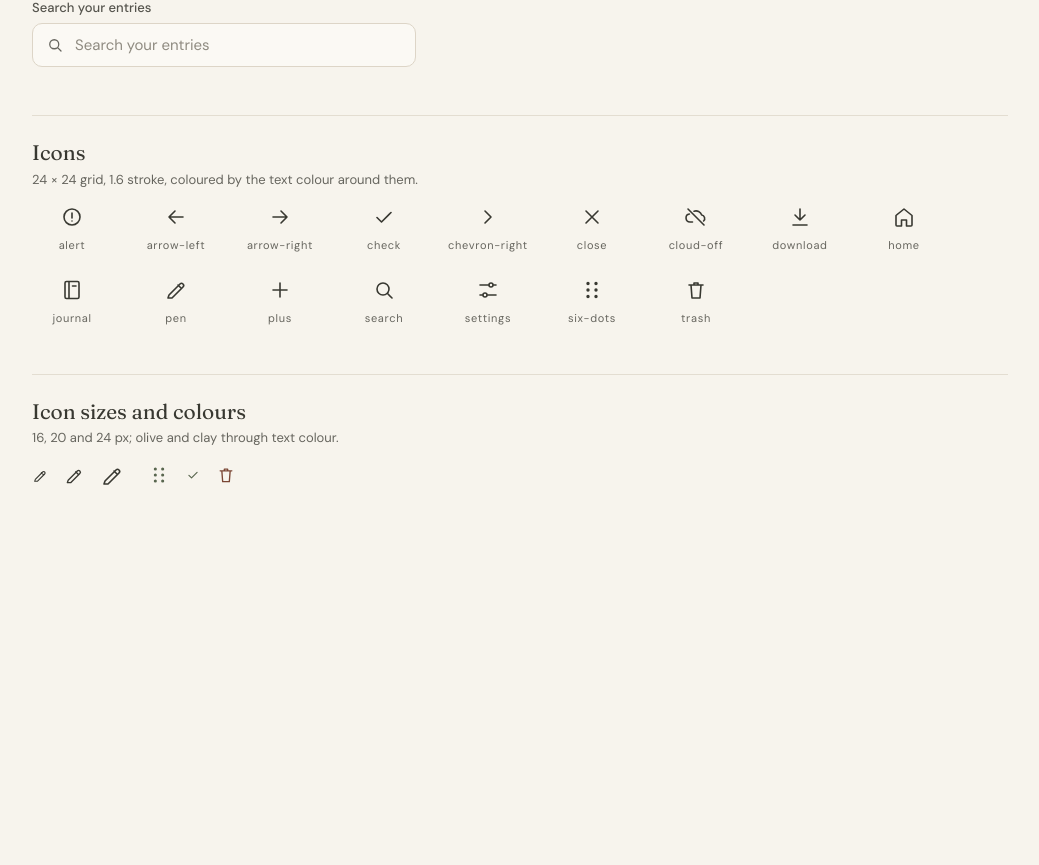
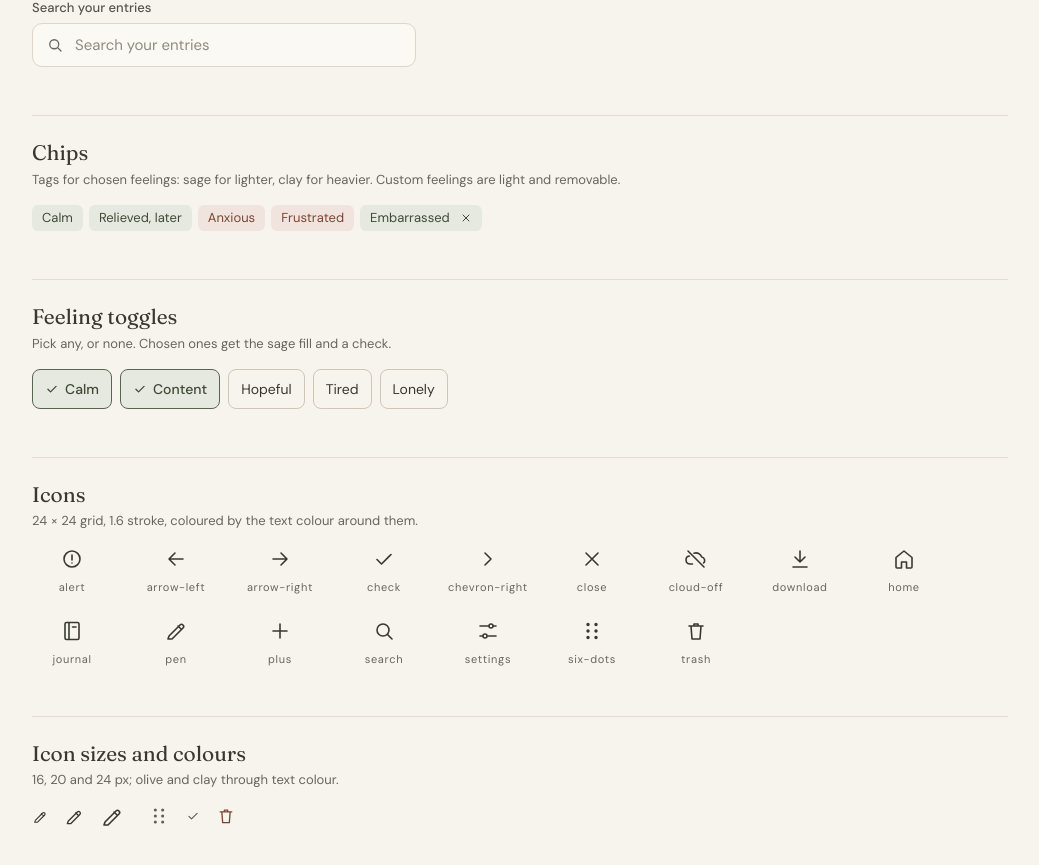
Before and after one commit to keimdja/haven-the-journal, an Angular app: page /styleguide in a window 1280 px wide. Shown: the part 1672-2537 px from the top of the page, without its empty margins (120-1159 px from the left). Before the commit the page ends 2208 px from the top, so only its background shows below. Built offline with nearby package versions, Linux system fonts and the light colour scheme.

Commit message:
feat(ui): add chip

```diff
--- a/src/app/features/styleguide/styleguide.ts
+++ b/src/app/features/styleguide/styleguide.ts
@@ -2,6 +2,7 @@ import { ChangeDetectionStrategy, Component } from '@angular/core';
 
 import { BrandMark } from '../../shared/ui/brand-mark/brand-mark';
 import { Button } from '../../shared/ui/button/button';
+import { Chip } from '../../shared/ui/chip/chip';
 import { Icon } from '../../shared/ui/icon/icon';
 import { TextField, TextFieldInput } from '../../shared/ui/text-field/text-field';
 import { ICON_NAMES } from '../../shared/ui/icon/icons';
@@ -13,7 +14,7 @@ import { StyleguideSection } from './styleguide-section';
  */
 @Component({
   selector: 'app-styleguide',
-  imports: [BrandMark, Button, Icon, StyleguideSection, TextField, TextFieldInput],
+  imports: [BrandMark, Button, Chip, Icon, StyleguideSection, TextField, TextFieldInput],
   template: `
     <main class="mx-auto flex max-w-5xl flex-col gap-12 px-6 py-12">
       <header class="flex flex-col gap-2">
@@ -92,6 +93,32 @@ import { StyleguideSection } from './styleguide-section';
       </app-styleguide-section>
 
       <app-styleguide-section
+        heading="Chips"
+        note="Tags for chosen feelings: sage for lighter, clay for heavier. Custom feelings are light and removable."
+      >
+        <div class="flex flex-wrap gap-1.5">
+          <app-chip label="Calm" />
+          <app-chip label="Relieved, later" />
+          <app-chip label="Anxious" weight="heavy" />
+          <app-chip label="Frustrated" weight="heavy" />
+          <app-chip label="Embarrassed" [removable]="true" />
+        </div>
+      </app-styleguide-section>
+
+      <app-styleguide-section
+        heading="Feeling toggles"
+        note="Pick any, or none. Chosen ones get the sage fill and a check."
+      >
+        <div class="flex flex-wrap gap-2">
+          <app-chip label="Calm" [toggle]="true" [pressed]="true" />
+          <app-chip label="Content" [toggle]="true" [pressed]="true" />
+          <app-chip label="Hopeful" [toggle]="true" />
+          <app-chip label="Tired" [toggle]="true" />
+          <app-chip label="Lonely" [toggle]="true" />
+        </div>
+      </app-styleguide-section>
+
+      <app-styleguide-section
         heading="Icons"
         note="24 × 24 grid, 1.6 stroke, coloured by the text colour around them."
       >
--- /dev/null
+++ b/src/app/shared/ui/chip/chip.ts
@@ -0,0 +1,74 @@
+import { ChangeDetectionStrategy, Component, input, model, output } from '@angular/core';
+
+import { Icon } from '../icon/icon';
+
+/** Lighter feelings are sage, heavier ones clay. Custom feelings are always light. */
+export type ChipWeight = 'light' | 'heavy';
+
+/**
+ * A feeling chip, in one of two modes:
+ *
+ * - **display** (default): a small tag for chosen feelings, coloured by `weight`.
+ *   With `removable` it gets an × button that emits `remove` (custom feelings).
+ * - **toggle**: a button to pick a feeling, with `aria-pressed` and a check
+ *   when chosen. Bind `[(pressed)]`.
+ */
+@Component({
+  selector: 'app-chip',
+  imports: [Icon],
+  template: `
+    @if (toggle()) {
+      <button
+        type="button"
+        class="inline-flex min-h-10 items-center gap-1.5 rounded-lg border px-3 py-2 text-sm transition-colors"
+        [class]="
+          pressed()
+            ? 'border-olive bg-sage-tint font-medium text-olive-ink'
+            : 'border-taupe-line text-ink hover:border-sage'
+        "
+        [attr.aria-pressed]="pressed()"
+        (click)="pressed.set(!pressed())"
+      >
+        @if (pressed()) {
+          <app-icon name="check" [size]="14" [strokeWidth]="2.2" />
+        }
+        {{ label() }}
+      </button>
+    } @else {
+      <span
+        class="inline-flex items-center gap-1 rounded-chip px-2.5 py-1.25 text-meta leading-tight"
+        [class]="
+          weight() === 'heavy' ? 'bg-clay-tint text-clay-text' : 'bg-sage-tint text-olive-ink'
+        "
+      >
+        {{ label() }}
+        @if (removable()) {
+          <button
+            type="button"
+            class="-my-1 -mr-1.5 inline-flex size-6 items-center justify-center rounded-chip hover:bg-black/5"
+            [attr.aria-label]="removeLabel() + ' ' + label()"
+            (click)="remove.emit()"
+          >
+            <app-icon name="close" [size]="12" [strokeWidth]="2" />
+          </button>
+        }
+      </span>
+    }
+  `,
+  host: { class: 'inline-flex' },
+  changeDetection: ChangeDetectionStrategy.OnPush,
+})
+export class Chip {
+  readonly label = input.required<string>();
+  readonly weight = input<ChipWeight>('light');
+  /** Render as a pressable button instead of a tag. */
+  readonly toggle = input(false);
+  /** Toggle mode only: whether the feeling is chosen. */
+  readonly pressed = model(false);
+  /** Display mode only: show an × button that emits `remove`. */
+  readonly removable = input(false);
+  /** Start of the × button's accessible name, followed by the label ("Remove Calm"). */
+  readonly removeLabel = input('Remove');
+
+  readonly remove = output<void>();
+}
```
Also changed, not shown: 1 other file (tests, documents, lock files or other folders).
